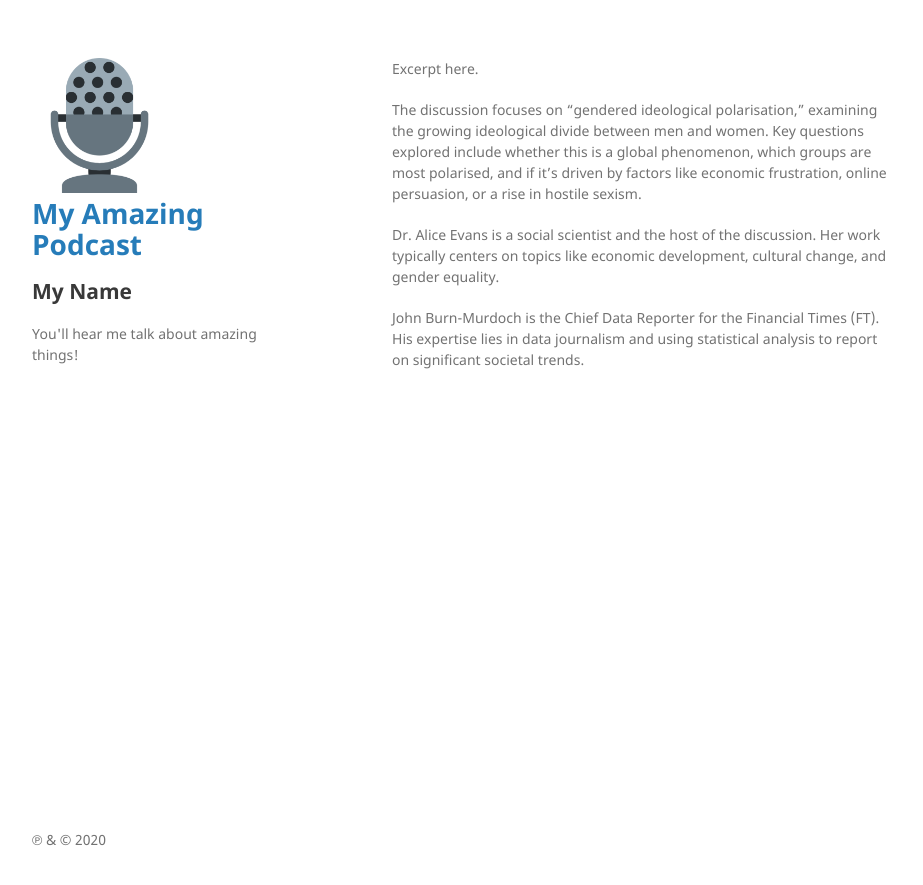
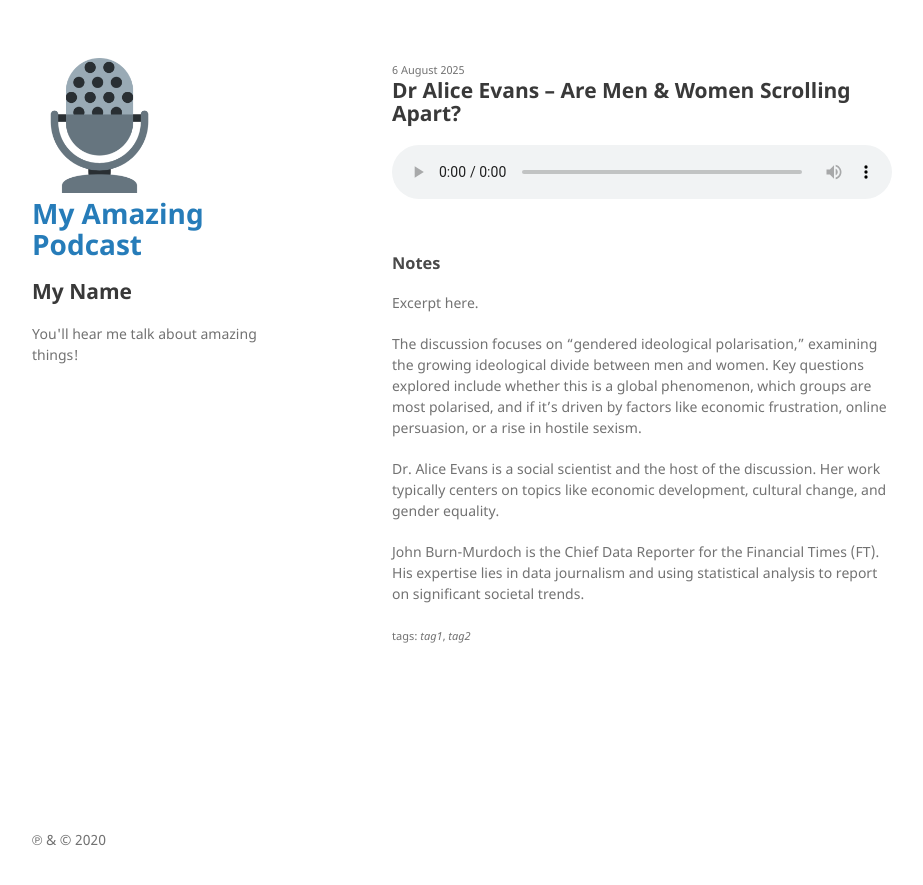
Before and after one commit to 05802/rss_audio, a Jekyll site: the page built from _posts/2025-08-06-Scrolling.md, in a window 1280 px wide. Shown: the top 885 px of the page, without its empty margins (178-1101 px from the left). Built offline with Jekyll 4.4.1, drawn with Linux system fonts in a browser that asks for light colours; our own code applies the rules of GitHub Pages for plain Markdown files.

Commit message:
Update 2025-08-06-Scrolling.md

```diff
--- a/_posts/2025-08-06-Scrolling.md
+++ b/_posts/2025-08-06-Scrolling.md
@@ -4,7 +4,7 @@
 keywords:
 - tag1
 - tag2
-mp3-url:      ""https://docs.google.com/uc?export=download&id=1lhUhvBg9Ls_ncpQr63cTqbVAufMOhZjb"
+mp3-url:      "https://docs.google.com/uc?export=download&id=1lhUhvBg9Ls_ncpQr63cTqbVAufMOhZjb"
 episode-type: full # or "trailer"
 explicit:     "no"
 block:        "no" # no means it is published
```
